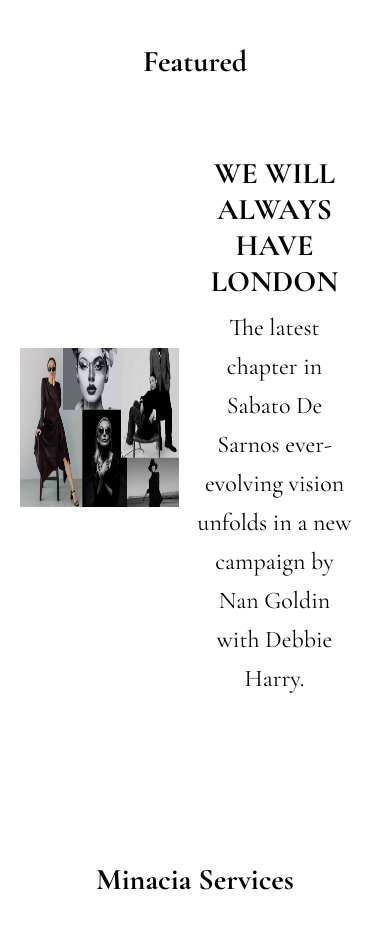
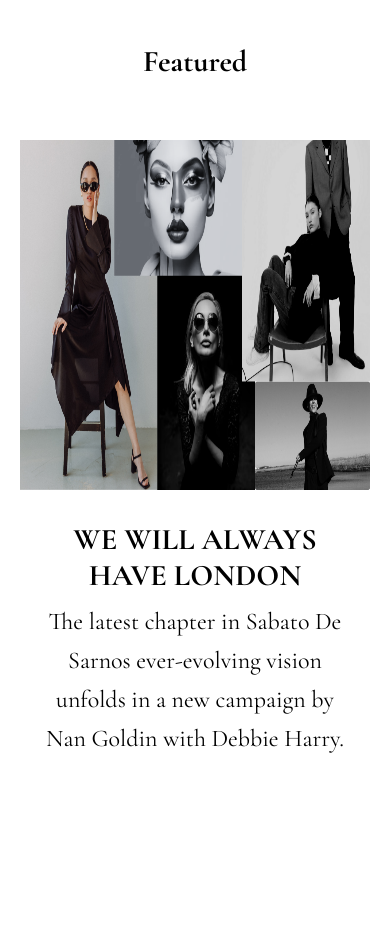
Before and after one commit to MuhammadAhmadSaaim/minacia-frontend, a React (Create React App) app: page / in a window 390 px wide. Shown: the part 2540-3468 px from the top of the page. Built offline with nearby package versions, Linux system fonts and the light colour scheme.

Commit message:
Home changes in components

```diff
--- a/src/components/imageTextSection.js
+++ b/src/components/imageTextSection.js
@@ -6,8 +6,8 @@
             <div className="text-center mb-10">
                 <h2 className="text-3xl font-bold font-cormorant">Featured</h2>
             </div>
-            <div className="flex items-center max-w-full mx-auto p-5">
-                <div className="flex-1">
+            <div className="flex flex-col md:flex-row items-center max-w-full mx-auto p-5">
+                <div className="flex-1 mb-4 md:mb-0">
                     <img
                         src="/images/background.png"
                         alt="Description"
```
